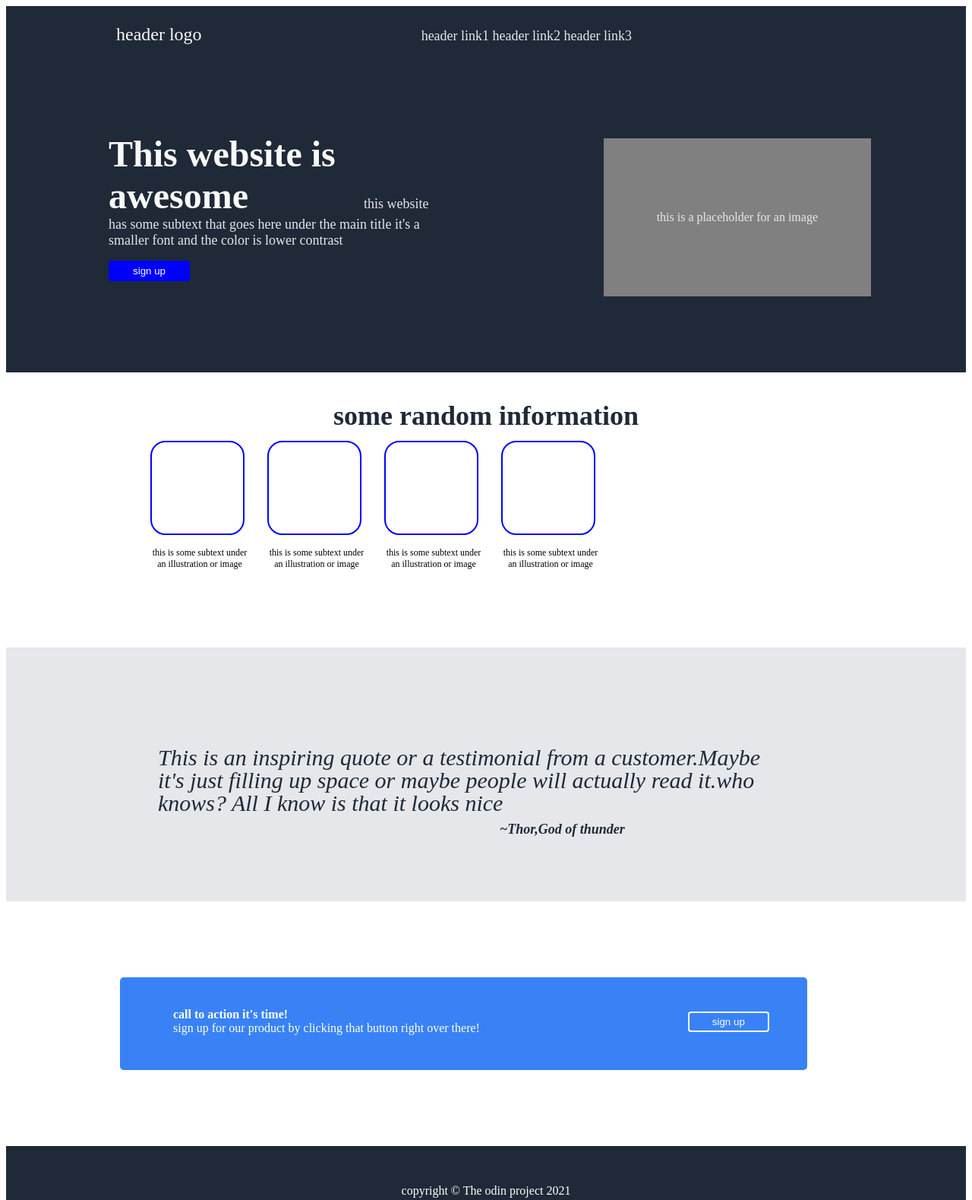
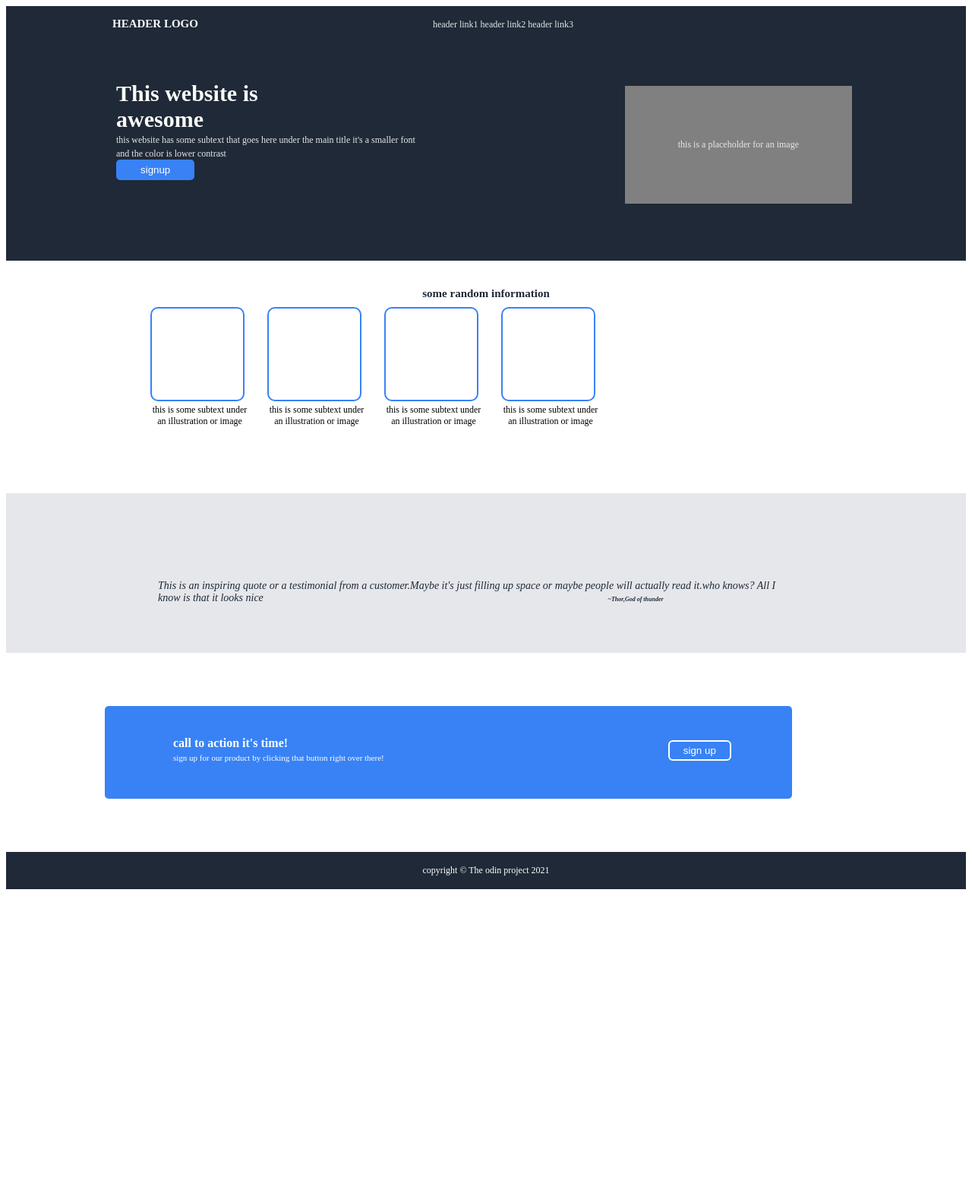
Before and after one commit to lordwhitefire/odin-landing-page, a plain HTML site: page index.html in a window 1280 px wide. Shown: the top 1579 px of the page at 76% size. After the commit the page ends 1178 px from the top, so only its background shows below. Drawn offline with Linux system fonts and the light colour scheme.

Commit message:
desktop version

```diff
--- a/index.html
+++ b/index.html
@@ -12,7 +12,7 @@
       class="first">
       <ul class="headerlogo">
         <li>
-   header logo
+   HEADER LOGO
     </li>
     </ul>
     <ul class="headerlinktext">
@@ -29,20 +29,21 @@
 
       <div class="div " >
         <p >
-        <span class="di"> This website is awesome </span>
+        <span class="di"> This website is awesome </span><br>
         <span class="di2">
           this website has some subtext that goes here under the main title it's a smaller font and the color is lower contrast
-</span>
+</span><br>
+<button type="button" class="signup">signup</button>
         </p>
-        <button type="button" class="signup">
-          sign up
-        </button>
+
+
+
         </div>
         </div>
         <div>
         <p class="header" >
           some random information
-        </p>
+        </p><br>
         <div class="wrap1">
           <div class="wrap">
  <p class="border">
@@ -91,13 +92,14 @@ This is an inspiring quote or a testimonial from a customer.Maybe it's just fill
         </button>
 
     <p class="action"><span class="call">
-call to action it's time!</span><br >
+call to action it's time!</span><br ><span class="yuomen">
       sign up for our product by clicking that button right over there!
+      </span>
     </p>
     </div>
     <div class="footer1">
-      <footer  class="footer">
+      <p  class="footer">
       copyright © The odin project 2021
-      </footer>
+      </p>
     </div>
       </body>
--- a/style.css
+++ b/style.css
@@ -1,10 +1,11 @@
 ul {
   list-style-type: none;
   display: inline-block;
-  margin-right:140px;
+  margin-right:165px;
 
-  margin-left:105px;
-  margin-bottom: 100px;
+  margin-left:100px;
+  margin-bottom: 50px;
+  box-sizing: border-box;
 
 }
 li {
@@ -12,16 +13,15 @@ li {
 
 }
 .div {
-  margin-left:135px;
-  width:35%;
+  margin-left:145px;
+  width:32%;
 }
 .p1 {
-
   background-color:#808080;
   color:#E5E7EB;
-
-  padding:95px  70px ;
-  margin-right:125px;
+  font-size: 12px;
+  padding:70px  70px ;
+  margin-right:150px;
   margin-top:23px;
 }
 .p2 {
@@ -29,52 +29,57 @@ li {
   display:inline-block;
 }
 .signup {
-  background-color: blue;
+background-color: #3882F6;
   color:white;
-  border:2px solid blue;
-  border-radius: 4px;
+  border:2px solid #3882F6;
+  border-radius: 5px;
   padding:4px 30px;
+
 }
 
 
 .first {
 background-color:#1F2937;
-padding-bottom: 120px;
+padding-bottom: 90px;
+box-sizing: border-box;
 
 }
 .headerlogo {
-  font-size: 24px;
+  font-size: 15px;
   color: #F9FAF8;
+  font-weight:bold;
 }
 .di {
-  font-size: 48px;
+  font-size: 30px;
   font-weight: bold;
   padding-right: 140px;
   color:#F9FAF8;
 }
 .di2 {
-  font-size:18px ;
+  font-size:12px ;
 
   color:#E5E7EB ;
 }
 .headerlinktext {
-  font-size:18px ;
+  font-size:12px ;
 
   color:#E5E7EB ;
 }
 .psize {
   font-size: 12px;
   text-align: center;
+  margin-top: -12px;
 }
 .header {
-  font-size: 36px;
+  font-size :15px;
   font-weight:bold;
   color: #1F2937;
   text-align: center;
+  padding-top: 20px;
 }
 .border {
-  border: 2px solid blue;
-  border-radius:20px;
+  border: 2px solid #3882F6;
+  border-radius:10px;
   width:120px;
   height: 120px;
 
@@ -87,15 +92,14 @@ padding-bottom: 120px;
 .wrap1 {
   margin-left:180px;
   margin-top: -50px;
-  padding-bottom:80px;
+  padding-bottom:65px;
 }
 .quote {
   width: 65%;
   margin-left:200px;
-  font-size: 30px;
+  font-size: 14px;
   font-style: italic;
-  font-weight: 100px;
-  line-height:30px;
+  font-weight: thin;
   color: #1F2937;
 
 }
@@ -106,17 +110,17 @@ padding-bottom: 120px;
 }
 .cite {
   margin-left:450px;
-  font-size: 18px;
+  font-size: 8px;
   font-weight: bold;
 
 }
 .signup1 {
   color:white;
   border:2px solid white;
-  border-radius: 4px;
-  padding:4px 30px;
+  border-radius: 6px;
+  padding:4px 18px;
   background-color: #3882F6;
-  margin-right:50px;
+  margin-right:80px;
   margin-top:35px
 
 }
@@ -124,30 +128,35 @@ padding-bottom: 120px;
   float: right;
 }
 .action {
-  margin-left:50px;
+  margin-left:70px;
   margin-top:30px;
   color: white;
 }
 .time {
   background-color: #3882F6;
   width:70%;
-  margin-left:150px;
+  margin-left:130px;
   padding-top:10px;
   padding-bottom:30px;
   padding-left:20px;
   border-radius:5px;
-  margin-top:100px;
-  margin-bottom:100px;
+  margin-top:70px;
+  margin-bottom:70px;
 }
 .footer {
   text-align: center;
   color: white;
+  font-size: 12px;
 }
 .footer1 {
   background-color: #1F2937;
-  padding:50px;
+  padding:5px;
+  box-sizing: border-box;
 }
 .call {
 
-  font-weight: bold;
+  font-weight: bold
 }
+.yuomen {
+  font-size: 11px;
+}
```
